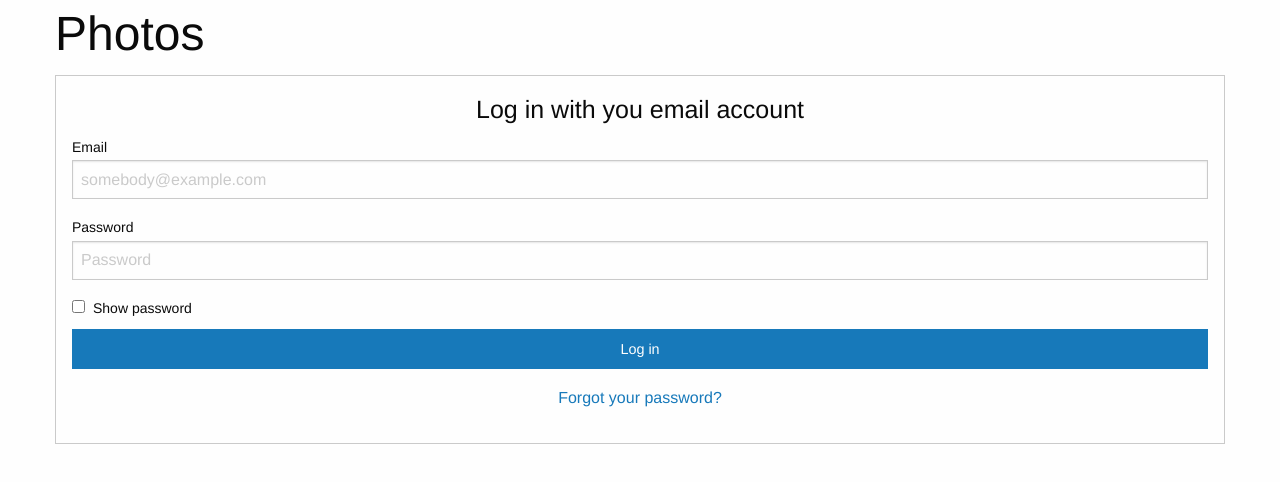
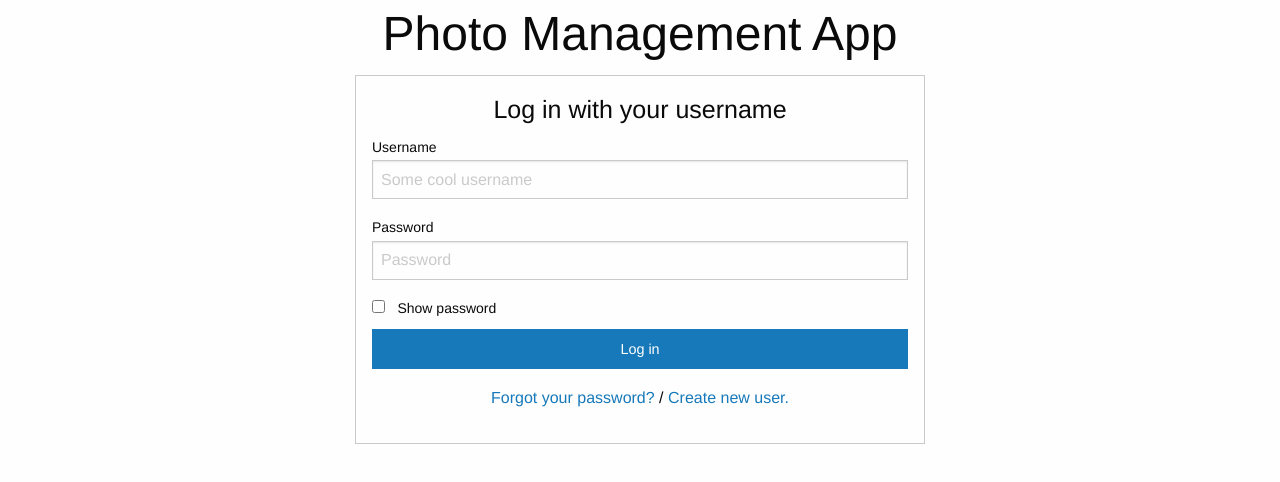
Before and after one commit to vladplesu/photo-app, a website: page index.html in a window 1280 px wide. Drawn offline with Linux system fonts and the light colour scheme.

Commit message:
updated main page

```diff
--- a/index.html
+++ b/index.html
@@ -10,38 +10,46 @@
   </head>
   <body>
     <div class="grid-container">
+      <div class="grid-x grid-padding-x align-center">
         <h1>
-        Photos
+          Photo Management App
         </h1>
-      <!-- TODO: User can see a login form
-              TODO: User can see an input field for username
-              TODO: User can see an input field for password
-              TODO: User can see a sign-in button
-              TODO: User is redirected to user dashboard after sign-in
-              TODO: User can see an option to create a new user
-              TODO: User is redirected to new user if "create new user" is clicked
-              TODO: User can see an option to recover lost/forgotten password
-              TODO: User is redirected to recover password page if "lost/forgotten password" is clicked
-          -->
+      </div>
+      <div class="grid-x grid-padding-x small-up-2 align-center">
         <div class="cell">
-        <form class="log-in-form">
+          <!-- User can see a login form -->
+          <!-- User is redirected to user dashboard after sign-in -->
+          <form action="/dashboard.html" class="log-in-form">
             <h4 class="text-center">
-            Log in with you email account
+              Log in with your username
             </h4>
+            <!-- User can see an input field for username -->
             <label
-            >Email
-            <input type="email" placeholder="somebody@example.com" />
+              >Username
+              <input type="text" placeholder="Some cool username" />
             </label>
+            <!-- User can see an input field for password -->
             <label
               >Password
               <input type="password" placeholder="Password" />
             </label>
-          <input id="show-password" type="checkbox" /><label for="show-password"
-            >Show password</label
-          >
-          <p><input type="submit" class="button expanded" value="Log in" /></p>
-          <p class="text-center"><a href="#">Forgot your password?</a></p>
+            <input id="show-password" type="checkbox" />
+            <label for="show-password">Show password</label>
+            <!-- User can see a sign-in button -->
+            <p>
+              <input type="submit" class="button expanded" value="Log in" />
+            </p>
+            <!-- User can see an option to recover lost/forgotten password -->
+            <!-- User is redirected to recover password page if "lost/forgotten password" is clicked -->
+            <!-- User can see an option to create a new user -->
+            <!-- User is redirected to new user if "create new user" is clicked -->
+            <p class="text-center">
+              <a href="/recover.html">Forgot your password?</a>
+              /
+              <a href="/new-user.html">Create new user.</a>
+            </p>
           </form>
+        </div>
       </div>
     </div>
     <script src="src/js/vendor/jquery.js"></script>
```
Also changed, not shown: dashboard.html (renamed from src/html/dashboard.html), new-user.html (renamed from src/html/new-user.html), recover.html (renamed from src/html/recover.html). Lines whose indentation alone changed are shown as unchanged.
